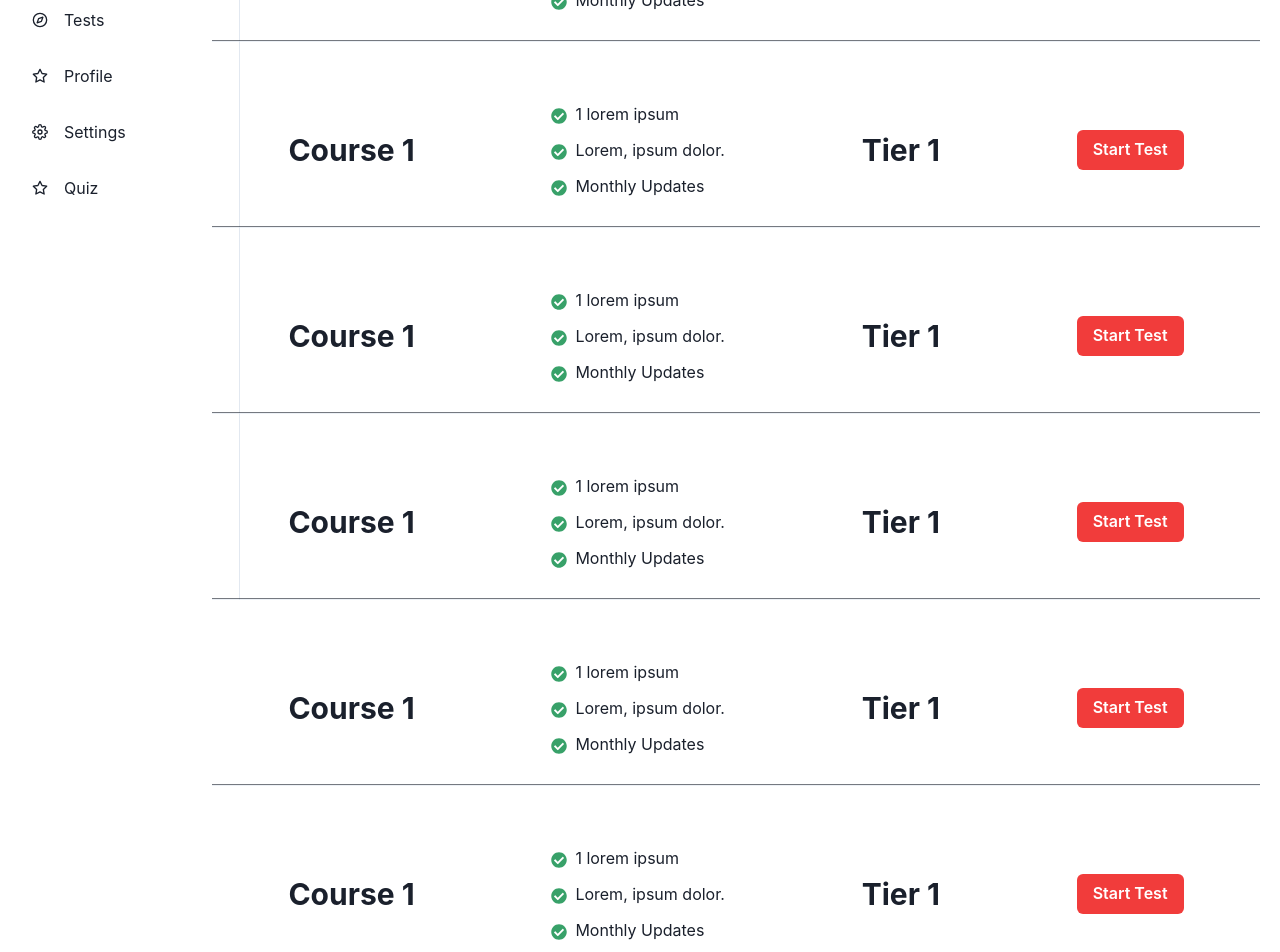
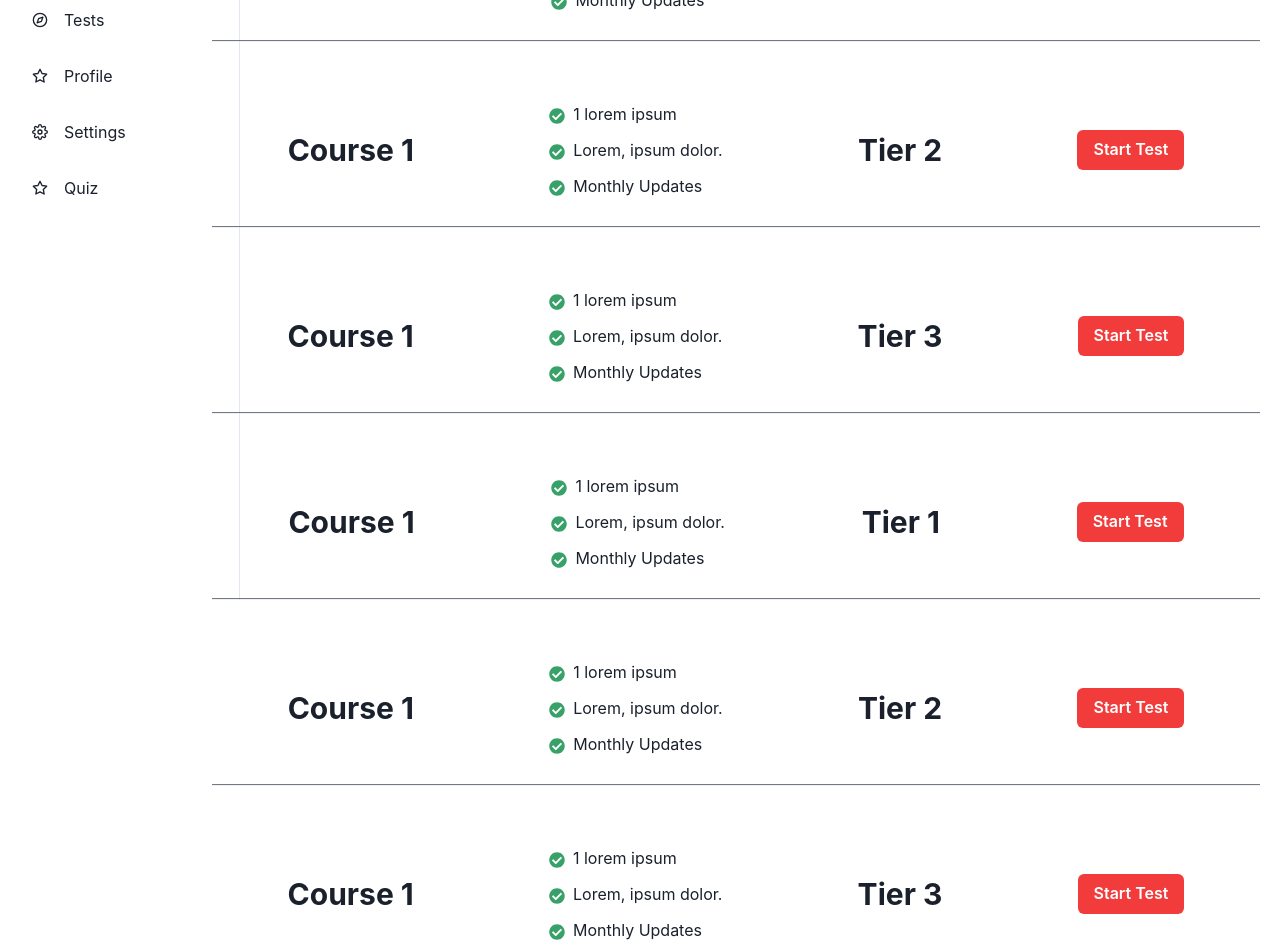
Before and after one commit to prajwalmadhav/adaler-frontend, a React (Create React App) app: page /tests in a window 1280 px wide. Shown: the part 200-1152 px from the top of the page. Built offline with nearby package versions, Linux system fonts and the light colour scheme; no server answers.

Commit message:
updated settings and profile page with new pages

```diff
--- a/src/components/TestPage/TestPage.tsx
+++ b/src/components/TestPage/TestPage.tsx
@@ -96,7 +96,7 @@ import {
             <PackageTier
 
               title={'Course 1'}
-              typePlan="Tier 1"
+              typePlan="Tier 2"
               options={options} />
             <Divider />
 
@@ -107,7 +107,7 @@ import {
           <PackageTier
 
             title={'Course 1'}
-            typePlan="Tier 1"
+            typePlan="Tier 3"
             options={options} />
           <Divider />
 
@@ -128,7 +128,7 @@ import {
           <PackageTier
 
             title={'Course 1'}
-            typePlan="Tier 1"
+            typePlan="Tier 2"
             options={options} />
           <Divider />
 
@@ -138,7 +138,7 @@ import {
             <PackageTier
 
               title={'Course 1'}
-              typePlan="Tier 1"
+              typePlan="Tier 3"
               options={options} />
             <Divider />
 
```
Also changed, not shown: src/pages/Dashboard/Profile.tsx (added, +17 -0 lines), src/pages/Dashboard/Settings.tsx (added, +17 -0 lines).
